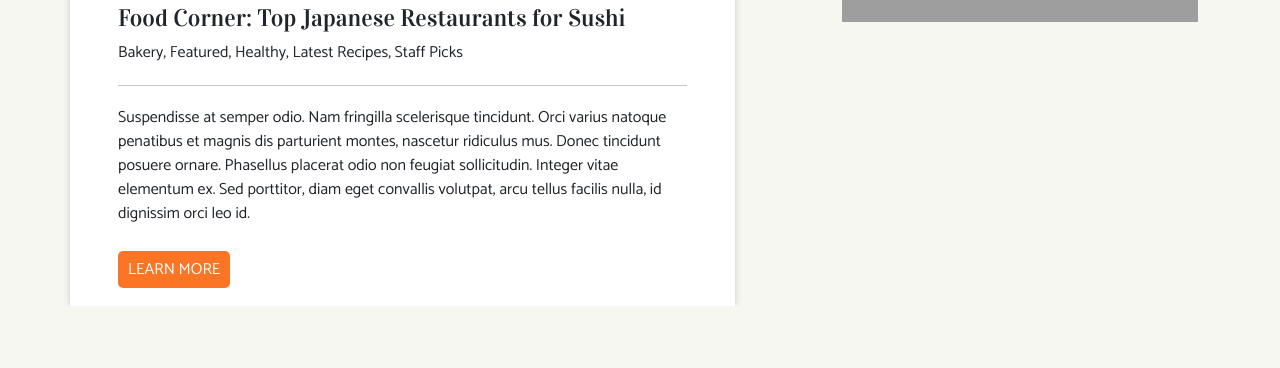
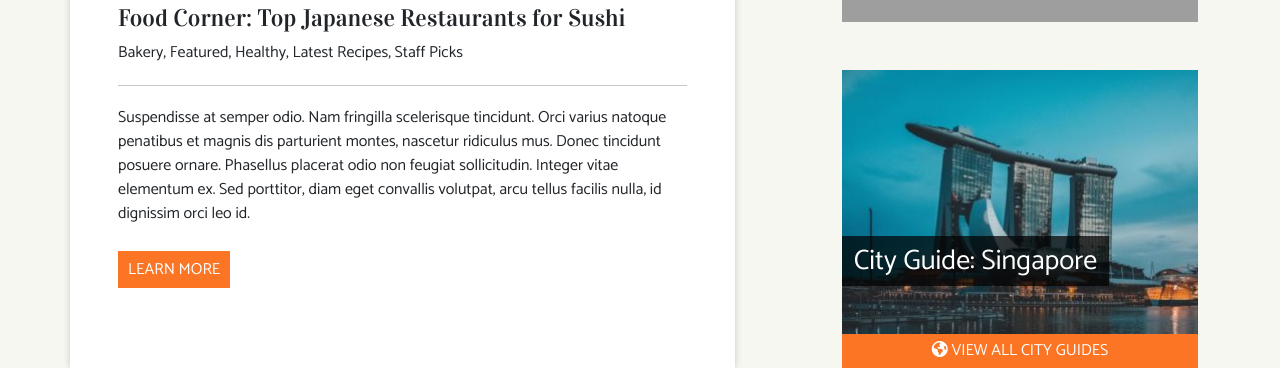
Before and after one commit to luirusso/proj-html-vuejs, a Vue app: page / in a window 1280 px wide. Shown: the part 4063-4431 px from the top of the page. Before the commit the page ends 4369 px from the top, so only its background shows below. Built offline with nearby package versions, Linux system fonts and the light colour scheme; grey boxes are pictures that could not be loaded.

Commit message:
added city guide singapore

```diff
--- a/src/components/Main.vue
+++ b/src/components/Main.vue
@@ -73,7 +73,7 @@
                             convallis volutpat, arcu tellus facilis nulla, id
                             dignissim orci leo id.
                         </p>
-                        <span class="button_site">LEARN MORE</span>
+                        <span class="button_site_square">LEARN MORE</span>
                     </div>
                 </div>
                 <div class="col-6">
@@ -145,7 +145,7 @@
                     />
                 </div>
                 <div>
-                    <div class="button_site">
+                    <div class="button_site_square">
                         READ OUR BLOG
                         <span><i class="fas fa-book-reader"></i></span>
                     </div>
@@ -187,17 +187,34 @@
                             convallis volutpat, arcu tellus facilis nulla, id
                             dignissim orci leo id.
                         </p>
-                        <span class="button_site">LEARN MORE</span>
+                        <span class="button_site_square">LEARN MORE</span>
                     </div>
                 </div>
                 <div class="col-4">
                     <div
-                        class="latest-recipes-banner d-flex align-items-center justify-content-center"
+                        class="latest-recipes-banner d-flex align-items-center justify-content-center mb-5"
                     >
                         <div class="w-25 h-25 d-flex">
                             <span class="fs-4 text-center">
                                 VIEW OUR LATEST RECIPES
                             </span>
+                        </div>
+                    </div>
+                    <div class="row">
+                        <div class="col-12">
+                            <div class="singapore-guide">
+                                <div>
+                                    <div class="guide-text fs-3">
+                                        City Guide: Singapore
+                                    </div>
+                                </div>
+                            </div>
+                            <div class="button_site_square text-center">
+                                <span>
+                                    <i class="fas fa-globe-americas"></i>
+                                    VIEW ALL CITY GUIDES
+                                </span>
+                            </div>
                         </div>
                     </div>
                 </div>
@@ -345,4 +362,24 @@ hr {
     height: 480px;
     background-position: right;
 }
+
+.singapore-guide {
+    background-image: url(../assets/singapore-featured-image-400x263.jpg);
+    background-size: cover;
+    height: 264px;
+    display: flex;
+    flex-direction: column;
+    justify-content: flex-end;
+    padding-bottom: 3rem;
+    color: white;
+    .guide-text {
+        background-color: rgba(0, 0, 0, 0.705);
+        height: 50px;
+        width: 75%;
+        display: flex;
+        align-items: center;
+        justify-content: center;
+        font-family: Catamaran, Arial, Helvetica, sans-serif;
+    }
+}
 </style>
--- a/src/styles/globals.scss
+++ b/src/styles/globals.scss
@@ -33,6 +33,18 @@ a {
     padding: 5px 10px;
     color: white;
     border-radius: 5px;
+    &:hover {
+        cursor: pointer;
+    }
+}
+
+.button_site_square {
+    background-color: $primary-color;
+    padding: 5px 10px;
+    color: white;
+    &:hover {
+        cursor: pointer;
+    }
 }
 
 .text-glow {
```
